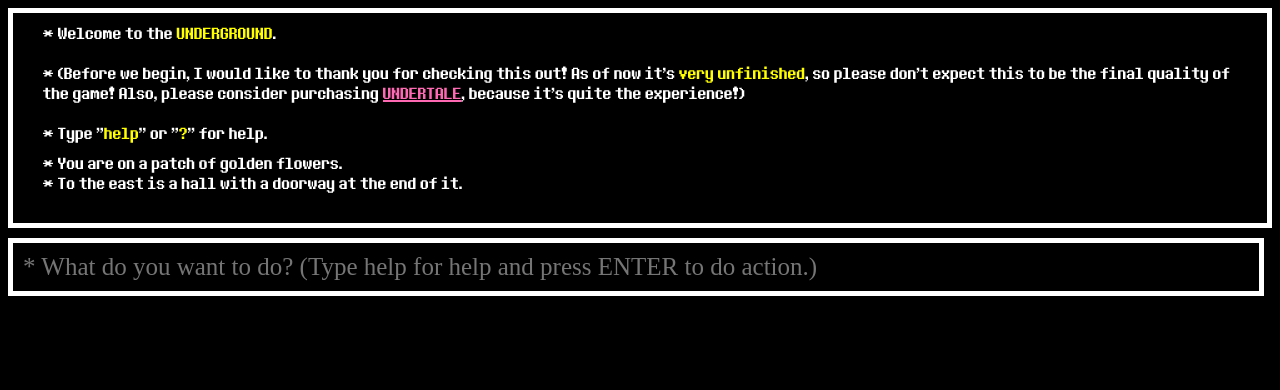
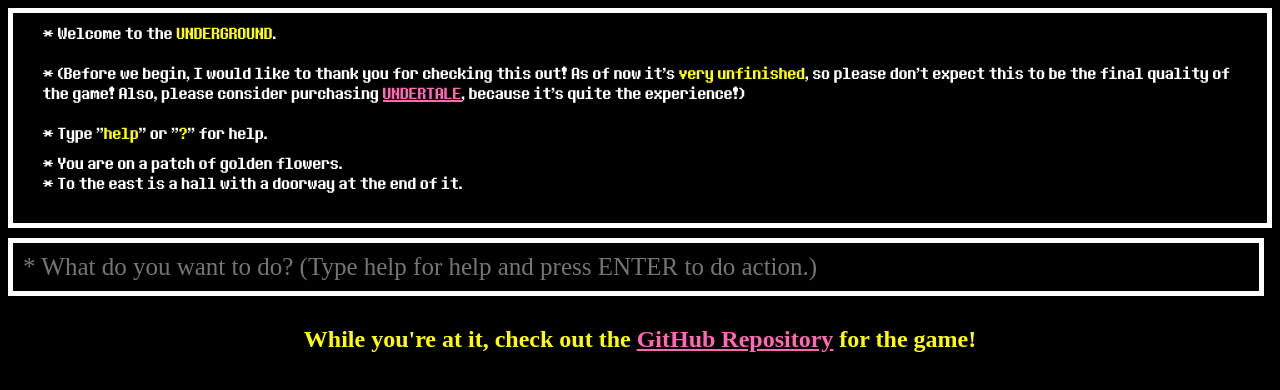
Before and after one commit to AxolotlIsSickOfThisShit/Undertale-Text-Based-Adventure-W.I.P-, a plain HTML site: page index.html in a window 1280 px wide. Shown: the part 116-506 px from the top of the page. Drawn offline with Linux system fonts and the light colour scheme; a web font is replaced by a local one.

Commit message:
added a link to the repository at the bottom of the page

```diff
--- a/index.html
+++ b/index.html
@@ -14,6 +14,7 @@
     <div id="output"></div>
     <input type="text" id="input" placeholder="* What do you want to do? (Type help for help and press ENTER to do action.)" />
     <script src="Assets/game.js"></script>
+    <h2>While you're at it, check out the <a href="https://github.com/AxolotlIsSickOfThisShit/Undertale-Text-Based-Adventure-W.I.P-">GitHub Repository</a> for the game!</h2>
 </body>
 
 </html>
```
